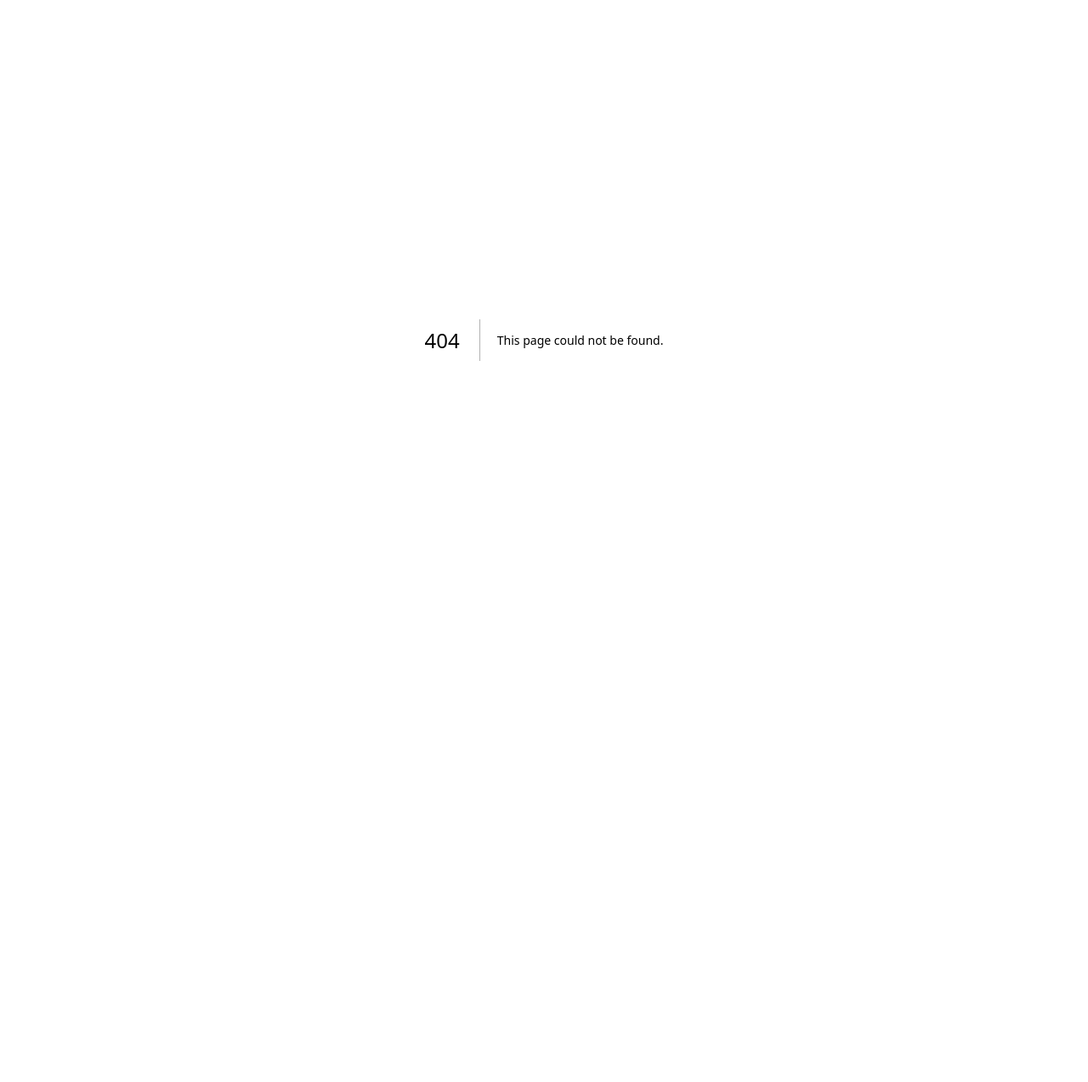
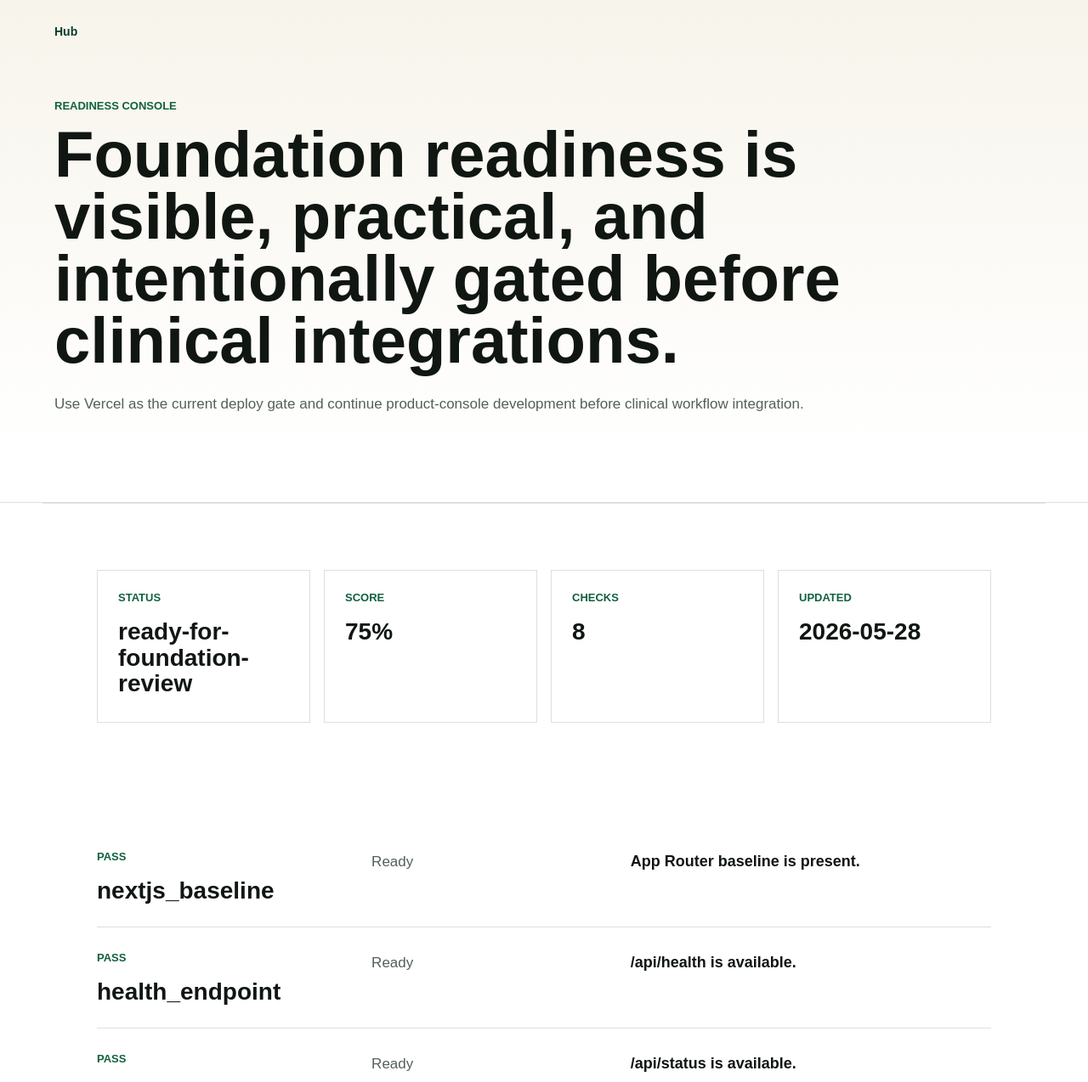
Before and after one commit to temitayodahunsi777/scrimed-site, a Next.js app: page /hub/readiness in a window 1280 px wide. Before the commit this address had no page. Shown: the top 1274 px of the page at 85% size. Before the commit the page ends 800 px from the top, so only its background shows below. Built offline with nearby package versions, Linux system fonts and the light colour scheme.

Commit message:
Add Hub readiness console view

```diff
--- /dev/null
+++ b/app/hub/readiness/page.tsx
@@ -0,0 +1,48 @@
+import { getReadinessSummary } from "../../lib/hubOperations";
+
+export default function HubReadinessPage() {
+  const summary = getReadinessSummary();
+
+  return (
+    <main>
+      <section className="page-hero hub-hero">
+        <a className="back-link" href="/hub">Hub</a>
+        <p className="eyebrow">Readiness console</p>
+        <h1>Foundation readiness is visible, practical, and intentionally gated before clinical integrations.</h1>
+        <p className="hero-text">{summary.recommendation}</p>
+      </section>
+
+      <section className="section-band hub-summary" aria-label="Readiness summary">
+        <article>
+          <span>Status</span>
+          <strong>{summary.status}</strong>
+        </article>
+        <article>
+          <span>Score</span>
+          <strong>{Math.round(summary.score * 100)}%</strong>
+        </article>
+        <article>
+          <span>Checks</span>
+          <strong>{summary.checks.length}</strong>
+        </article>
+        <article>
+          <span>Updated</span>
+          <strong>{summary.updated}</strong>
+        </article>
+      </section>
+
+      <section className="table-section" aria-label="Readiness checks">
+        {summary.checks.map((check) => (
+          <article className="module-row" key={check.name}>
+            <div>
+              <span>{check.status}</span>
+              <h2>{check.name}</h2>
+            </div>
+            <p>{check.status === "pass" ? "Ready" : "Not blocking"}</p>
+            <strong>{check.detail}</strong>
+          </article>
+        ))}
+      </section>
+    </main>
+  );
+}
```
